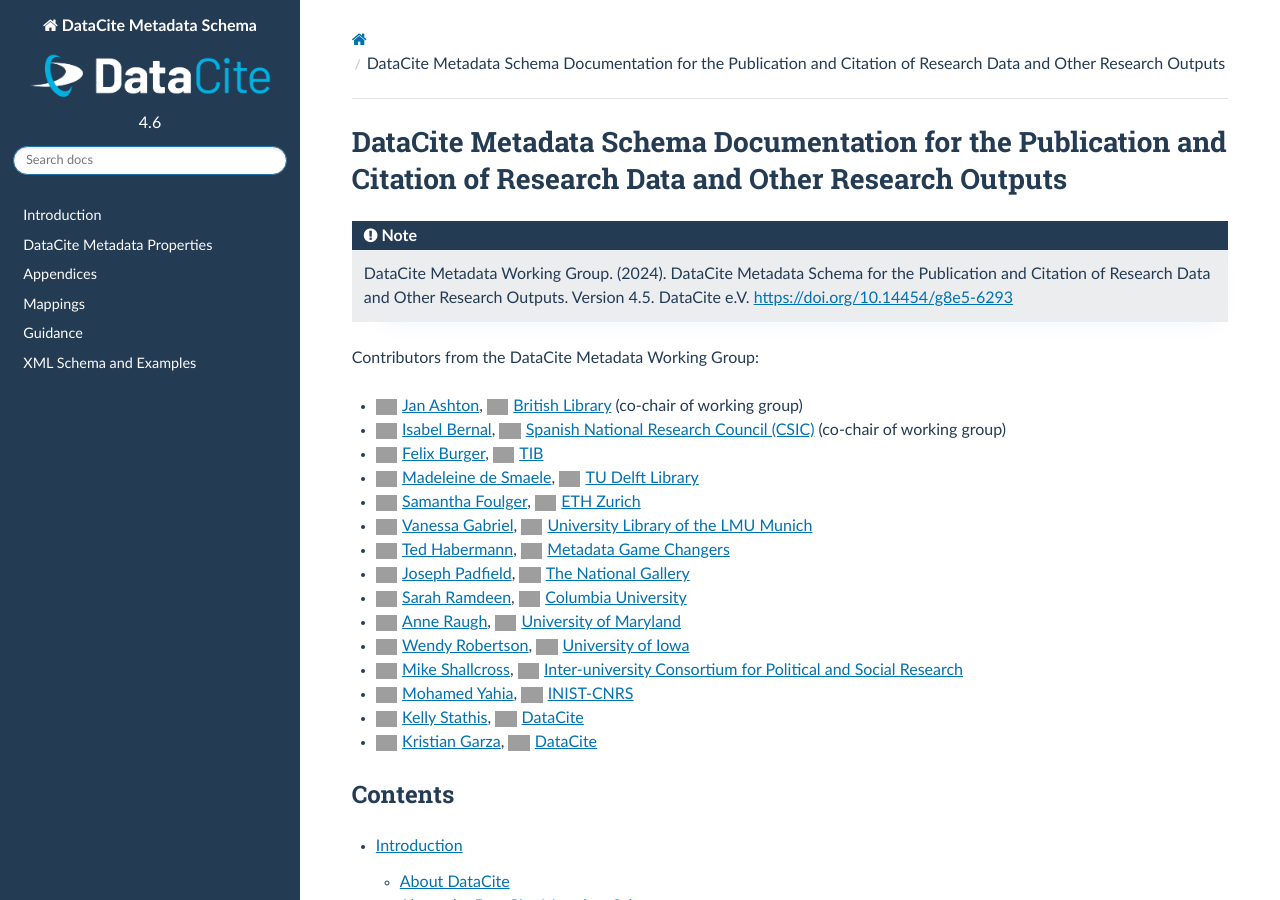
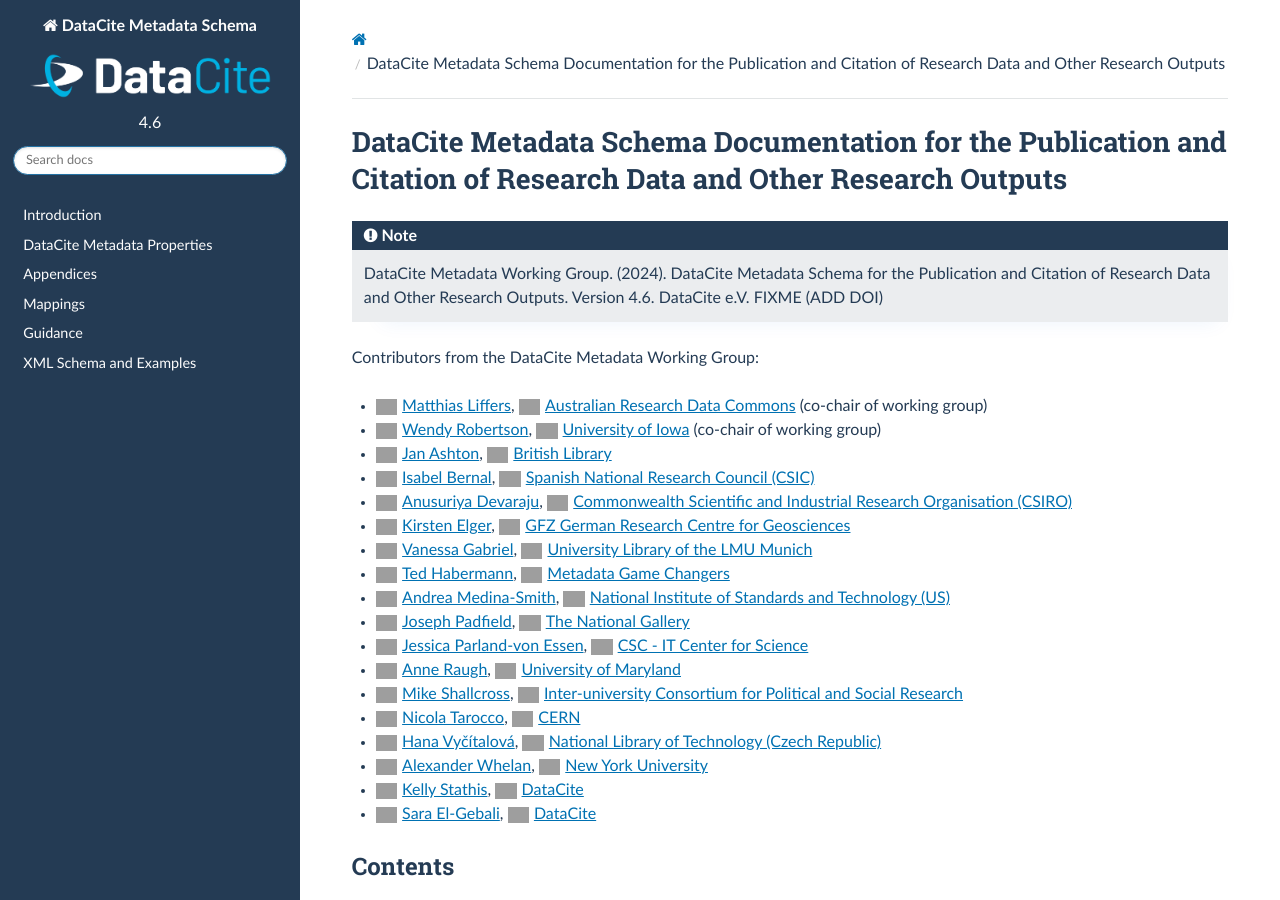
Before and after one commit to datacite/schema-docs, a Sphinx documentation site: the page built from docs/index.rst, in a window 1280 px wide and 900 px high. Built offline with Sphinx 7.4.7 and the Read the Docs theme 2.0.0, drawn with Linux system fonts in a browser that asks for light colours; grey boxes are pictures that could not be loaded.

Commit message:
update contributor list

```diff
--- a/docs/index.rst
+++ b/docs/index.rst
@@ -3,7 +3,7 @@ DataCite Metadata Schema Documentation for the Publication and Citation of Resea
 
 .. note::
 
-  DataCite Metadata Working Group. (2024). DataCite Metadata Schema for the Publication and Citation of Research Data and Other Research Outputs. Version 4.5. DataCite e.V. https://doi.org/10.14454/g8e5-6293
+  DataCite Metadata Working Group. (2024). DataCite Metadata Schema for the Publication and Citation of Research Data and Other Research Outputs. Version 4.6. DataCite e.V. FIXME (ADD DOI)
 
 Contributors from the DataCite Metadata Working Group:
 
@@ -15,17 +15,17 @@ Contributors from the DataCite Metadata Working Group:
 
   <a class="orcid" href="https://orcid.org/0000-0003-2506-9947"><img alt="ORCID logo" src="https://info.orcid.org/wp-content/uploads/2019/11/orcid_16x16.png"/>Isabel Bernal</a>
 
-.. |Felix Burger| raw:: html
+.. |Matthias Liffers| raw:: html
 
-  <a class="orcid" href="https://orcid.org/0000-0001-6836-1193"><img alt="ORCID logo" src="https://info.orcid.org/wp-content/uploads/2019/11/orcid_16x16.png"/>Felix Burger</a>
+  <a class="orcid" href="https://orcid.org/0000-0002-3639-2080"><img alt="ORCID logo" src="https://info.orcid.org/wp-content/uploads/2019/11/orcid_16x16.png"/>Matthias Liffers</a>
 
-.. |Madeleine de Smaele| raw:: html
+.. |Anusuriya Devaraju| raw:: html
 
-  <a class="orcid" href="https://orcid.org/0000-0002-8963-3415"><img alt="ORCID logo" src="https://info.orcid.org/wp-content/uploads/2019/11/orcid_16x16.png"/>Madeleine de Smaele</a>
+  <a class="orcid" href="https://orcid.org/0000-0003-0870-3192"><img alt="ORCID logo" src="https://info.orcid.org/wp-content/uploads/2019/11/orcid_16x16.png"/>Anusuriya Devaraju</a>
 
-.. |Samantha Foulger| raw:: html
+.. |Kirsten Elger| raw:: html
 
-  <a class="orcid" href="https://orcid.org/0000-0003-2551-6399"><img alt="ORCID logo" src="https://info.orcid.org/wp-content/uploads/2019/11/orcid_16x16.png"/>Samantha Foulger</a>
+  <a class="orcid" href="https://orcid.org/0000-0001-5140-8602"><img alt="ORCID logo" src="https://info.orcid.org/wp-content/uploads/2019/11/orcid_16x16.png"/>Kirsten Elger</a>
 
 .. |Vanessa Gabriel| raw:: html
 
@@ -39,9 +39,9 @@ Contributors from the DataCite Metadata Working Group:
 
   <a class="orcid" href="https://orcid.org/0000-0002-2572-6428"><img alt="ORCID logo" src="https://info.orcid.org/wp-content/uploads/2019/11/orcid_16x16.png"/>Joseph Padfield</a>
 
-.. |Sarah Ramdeen| raw:: html
+.. |Andrea Medina-Smith| raw:: html
 
-  <a class="orcid" href="https://orcid.org/0000-0003-1135-5942"><img alt="ORCID logo" src="https://info.orcid.org/wp-content/uploads/2019/11/orcid_16x16.png"/>Sarah Ramdeen</a>
+  <a class="orcid" href="https://orcid.org/0000-0002-1217-701X"><img alt="ORCID logo" src="https://info.orcid.org/wp-content/uploads/2019/11/orcid_16x16.png"/>Andrea Medina-Smith</a>
 
 .. |Anne Raugh| raw:: html
 
@@ -55,17 +55,29 @@ Contributors from the DataCite Metadata Working Group:
 
   <a class="orcid" href="https://orcid.org/0000-0001-6289-5717"><img alt="ORCID logo" src="https://info.orcid.org/wp-content/uploads/2019/11/orcid_16x16.png"/>Mike Shallcross</a>
 
-.. |Mohamed Yahia| raw:: html
+.. |Jessica Parland-von Essen| raw:: html
 
-  <a class="orcid" href="https://orcid.org/0000-0001-7829-1918"><img alt="ORCID logo" src="https://info.orcid.org/wp-content/uploads/2019/11/orcid_16x16.png"/>Mohamed Yahia</a>
+  <a class="orcid" href="https://orcid.org/0000-0003-4460-3906"><img alt="ORCID logo" src="https://info.orcid.org/wp-content/uploads/2019/11/orcid_16x16.png"/>Jessica Parland-von Essen</a>
 
 .. |Kelly Stathis| raw:: html
 
   <a class="orcid" href="https://orcid.org/0000-0001-6133-4045"><img alt="ORCID logo" src="https://info.orcid.org/wp-content/uploads/2019/11/orcid_16x16.png"/>Kelly Stathis</a>
 
-.. |Kristian Garza| raw:: html
+.. |Nicola Tarocco| raw:: html
 
-  <a class="orcid" href="https://orcid.org/0000-0003-3484-6875"><img alt="ORCID logo" src="https://info.orcid.org/wp-content/uploads/2019/11/orcid_16x16.png"/>Kristian Garza</a>
+  <a class="orcid" href="https://orcid.org/0000-0002-2227-1229"><img alt="ORCID logo" src="https://info.orcid.org/wp-content/uploads/2019/11/orcid_16x16.png"/>Nicola Tarocco</a>
+
+.. |Hana Vyčítalová| raw:: html
+
+  <a class="orcid" href="https://orcid.org/0000-0002-8323-5790"><img alt="ORCID logo" src="https://info.orcid.org/wp-content/uploads/2019/11/orcid_16x16.png"/>Hana Vyčítalová</a>
+
+.. |Alexander Whelan| raw:: html
+
+  <a class="orcid" href="https://orcid.org/0000-0002-5551-8232"><img alt="ORCID logo" src="https://info.orcid.org/wp-content/uploads/2019/11/orcid_16x16.png"/>Alexander Whelan</a>
+
+.. |Sara El-Gebali| raw:: html
+
+  <a class="orcid" href="https://orcid.org/0000-0003-1378-5495"><img alt="ORCID logo" src="https://info.orcid.org/wp-content/uploads/2019/11/orcid_16x16.png"/>Sara El-Gebali</a>
 
 .. |British Library| raw:: html
 
@@ -75,17 +87,17 @@ Contributors from the DataCite Metadata Working Group:
 
    <a class="affiliation" href="https://ror.org/02gfc7t72"><img alt="ROR logo" src="https://raw.githubusercontent.com/ror-community/ror-logos/main/ror-icon-rgb.svg"/>Spanish National Research Council (CSIC)</a>
 
-.. |TIB| raw:: html
+.. |Australian Research Data Commons| raw:: html
 
-   <a class="affiliation" href="https://ror.org/04aj4c181"><img alt="ROR logo" src="https://raw.githubusercontent.com/ror-community/ror-logos/main/ror-icon-rgb.svg"/>TIB</a>
+   <a class="affiliation" href="https://ror.org/038sjwq14"><img alt="ROR logo" src="https://raw.githubusercontent.com/ror-community/ror-logos/main/ror-icon-rgb.svg"/>Australian Research Data Commons</a>
 
-.. |TU Delft Library| raw:: html
+.. |Commonwealth Scientific and Industrial Research Organisation (CSIRO)| raw:: html
 
-   <a class="affiliation" href="https://ror.org/02e2c7k09"><img alt="ROR logo" src="https://raw.githubusercontent.com/ror-community/ror-logos/main/ror-icon-rgb.svg"/>TU Delft Library</a>
+   <a class="affiliation" href="https://ror.org/03qn8fb07"><img alt="ROR logo" src="https://raw.githubusercontent.com/ror-community/ror-logos/main/ror-icon-rgb.svg"/>Commonwealth Scientific and Industrial Research Organisation (CSIRO)</a>
 
-.. |ETH Zurich| raw:: html
+.. |GFZ German Research Centre for Geosciences| raw:: html
 
-  <a class="affiliation" href="https://ror.org/05a28rw58"><img alt="ROR logo" src="https://raw.githubusercontent.com/ror-community/ror-logos/main/ror-icon-rgb.svg"/>ETH Zurich</a>
+   <a class="affiliation" href="https://ror.org/04z8jg394"><img alt="ROR logo" src="https://raw.githubusercontent.com/ror-community/ror-logos/main/ror-icon-rgb.svg"/>GFZ German Research Centre for Geosciences</a>
 
 .. |University Library of the LMU Munich| raw:: html
 
@@ -99,9 +111,9 @@ Contributors from the DataCite Metadata Working Group:
 
   <a class="affiliation" href="https://ror.org/043kfff89"><img alt="ROR logo" src="https://raw.githubusercontent.com/ror-community/ror-logos/main/ror-icon-rgb.svg"/>The National Gallery</a>
 
-.. |Columbia University| raw:: html
+.. |National Institute of Standards and Technology (US)| raw:: html
 
-  <a class="affiliation" href="https://ror.org/00hj8s172"><img alt="ROR logo" src="https://raw.githubusercontent.com/ror-community/ror-logos/main/ror-icon-rgb.svg"/>Columbia University</a>
+   <a class="affiliation" href="https://ror.org/05xpvk416"><img alt="ROR logo" src="https://raw.githubusercontent.com/ror-community/ror-logos/main/ror-icon-rgb.svg"/>National Institute of Standards and Technology (US)</a>
 
 .. |University of Maryland| raw:: html
 
@@ -115,9 +127,21 @@ Contributors from the DataCite Metadata Working Group:
 
   <a class="affiliation" href="https://ror.org/02q7mkh03"><img alt="ROR logo" src="https://raw.githubusercontent.com/ror-community/ror-logos/main/ror-icon-rgb.svg"/>Inter-university Consortium for Political and Social Research</a>
 
-.. |INIST-CNRS| raw:: html
+.. |CSC - IT Center for Science| raw:: html
 
-  <a class="affiliation" href="https://ror.org/02mn0vt57"><img alt="ROR logo" src="https://raw.githubusercontent.com/ror-community/ror-logos/main/ror-icon-rgb.svg"/>INIST-CNRS</a>
+   <a class="affiliation" href="https://ror.org/04m8m1253"><img alt="ROR logo" src="https://raw.githubusercontent.com/ror-community/ror-logos/main/ror-icon-rgb.svg"/>CSC - IT Center for Science</a>
+
+.. |CERN| raw:: html
+
+   <a class="affiliation" href="https://ror.org/01ggx4157"><img alt="ROR logo" src="https://raw.githubusercontent.com/ror-community/ror-logos/main/ror-icon-rgb.svg"/>CERN</a>
+
+.. |National Library of Technology (Czech Republic)| raw:: html
+
+   <a class="affiliation" href="https://ror.org/028txef36"><img alt="ROR logo" src="https://raw.githubusercontent.com/ror-community/ror-logos/main/ror-icon-rgb.svg"/>National Library of Technology (Czech Republic)</a>
+
+.. |New York University| raw:: html
+
+   <a class="affiliation" href="https://ror.org/0190ak572"><img alt="ROR logo" src="https://raw.githubusercontent.com/ror-community/ror-logos/main/ror-icon-rgb.svg"/>New York University</a>
 
 .. |DataCite| raw:: html
 
@@ -125,39 +149,45 @@ Contributors from the DataCite Metadata Working Group:
 
 .. only:: not latex
 
-  * |Jan Ashton|, |British Library| (co-chair of working group)
-  * |Isabel Bernal|, |Spanish National Research Council (CSIC)| (co-chair of working group)
-  * |Felix Burger|, |TIB|
-  * |Madeleine de Smaele|, |TU Delft Library|
-  * |Samantha Foulger|, |ETH Zurich|
+  * |Matthias Liffers|, |Australian Research Data Commons| (co-chair of working group)
+  * |Wendy Robertson|, |University of Iowa| (co-chair of working group)
+  * |Jan Ashton|, |British Library|
+  * |Isabel Bernal|, |Spanish National Research Council (CSIC)|
+  * |Anusuriya Devaraju|, |Commonwealth Scientific and Industrial Research Organisation (CSIRO)|
+  * |Kirsten Elger|, |GFZ German Research Centre for Geosciences|
   * |Vanessa Gabriel|, |University Library of the LMU Munich|
   * |Ted Habermann|, |Metadata Game Changers|
+  * |Andrea Medina-Smith|, |National Institute of Standards and Technology (US)|
   * |Joseph Padfield|, |The National Gallery|
-  * |Sarah Ramdeen|, |Columbia University|
+  * |Jessica Parland-von Essen|, |CSC - IT Center for Science|
   * |Anne Raugh|, |University of Maryland|
-  * |Wendy Robertson|, |University of Iowa|
   * |Mike Shallcross|, |Inter-university Consortium for Political and Social Research|
-  * |Mohamed Yahia|, |INIST-CNRS|
+  * |Nicola Tarocco|, |CERN|
+  * |Hana Vyčítalová|, |National Library of Technology (Czech Republic)|
+  * |Alexander Whelan|, |New York University|
   * |Kelly Stathis|, |DataCite|
-  * |Kristian Garza|, |DataCite|
+  * |Sara El-Gebali|, |DataCite|
 
 .. only:: latex
 
-  * Jan Ashton, British Library (co-chair of working group)
-  * Isabel Bernal, Spanish National Research Council (CSIC) (co-chair of working group)
-  * Felix Burger, TIB
-  * Madeleine de Smaele, TU Delft Library
-  * Samantha Foulger, ETH Zurich
+  * Matthias Liffers, Australian Research Data Commons (co-chair of working group)
+  * Wendy Robertson, University of Iowa (co-chair of working group)
+  * Jan Ashton, British Library
+  * Isabel Bernal, Spanish National Research Council (CSIC)
+  * Anusuriya Devaraju, Commonwealth Scientific and Industrial Research Organisation (CSIRO)
+  * Kirsten Elger, GFZ German Research Centre for Geosciences
   * Vanessa Gabriel, University Library of the LMU Munich
   * Ted Habermann, Metadata Game Changers
+  * Andrea Medina-Smith, National Institute of Standards and Technology (US)
   * Joseph Padfield, The National Gallery
-  * Sarah Ramdeen, Columbia University
+  * Jessica Parland-von Essen, CSC - IT Center for Science
   * Anne Raugh, University of Maryland
-  * Wendy Robertson, University of Iowa
   * Mike Shallcross, Inter-university Consortium for Political and Social Research
-  * Mohamed Yahia, INIST-CNRS
+  * Nicola Tarocco, CERN
+  * Hana Vyčítalová, National Library of Technology (Czech Republic)
+  * Alexander Whelan, New York University
   * Kelly Stathis, DataCite
-  * Kristian Garza, DataCite
+  * Sara El-Gebali, DataCite
 
 
 Contents
```
